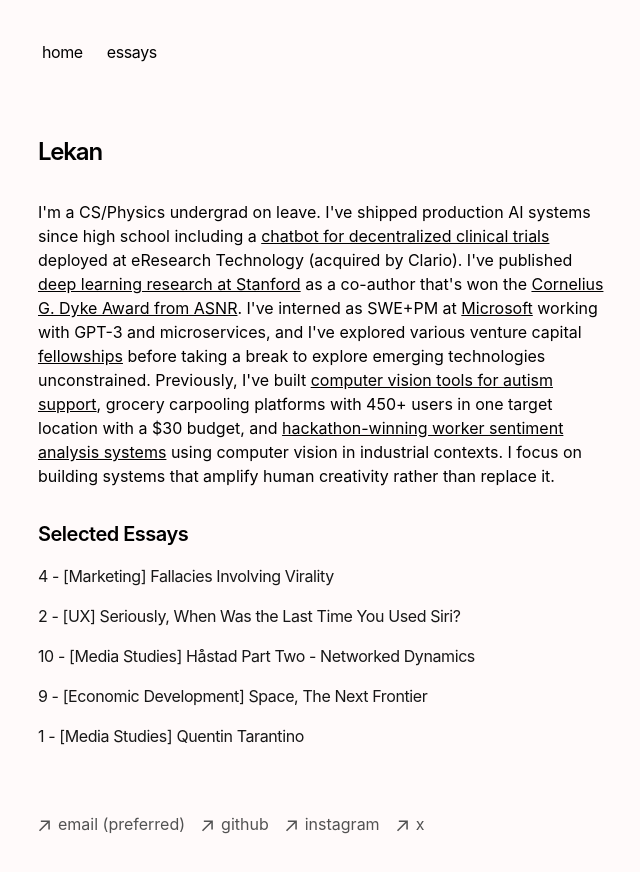
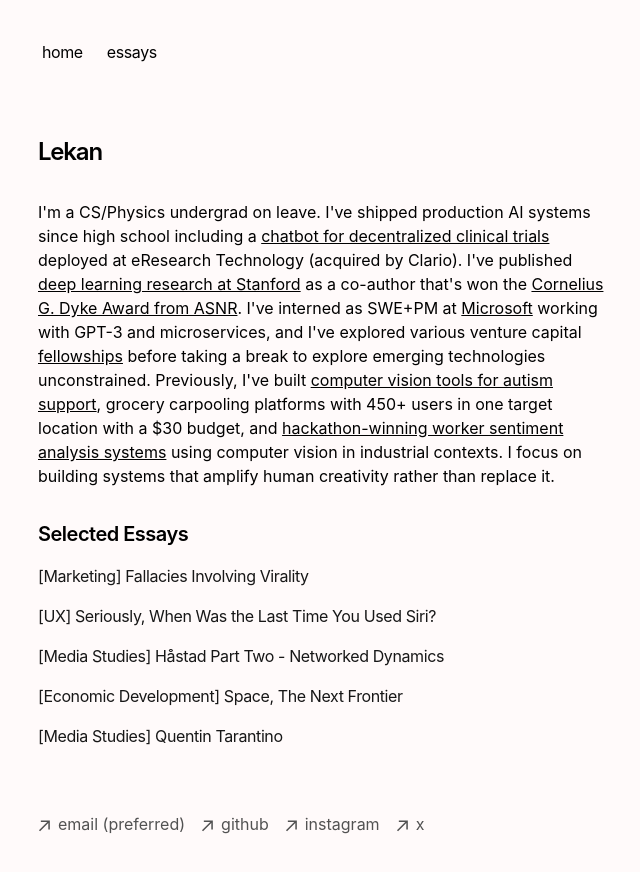
Before and after one commit to lekandigital/nextjs-blog, a Next.js app: page / in a window 1280 px wide. Shown: the top 872 px of the page, without its empty margins (314-954 px from the left). Built offline with nearby package versions, Linux system fonts and the light colour scheme.

Commit message:
made improvements to homepage design

```diff
--- a/app/components/posts.tsx
+++ b/app/components/posts.tsx
@@ -26,7 +26,9 @@ export function EssaysPosts({ slugs }: { slugs?: string[] } = {}) {
         >
           <div className="w-full flex flex-col md:flex-row space-x-0 md:space-x-2">
             <p className="text-neutral-900 dark:text-neutral-100 tracking-tight">
-              {post.metadata.title}
+              {slugs
+                ? post.metadata.title.replace(/^\d+\s*-\s*/, '') // Home page: remove number
+                : post.metadata.title}
             </p>
           </div>
         </Link>
```
